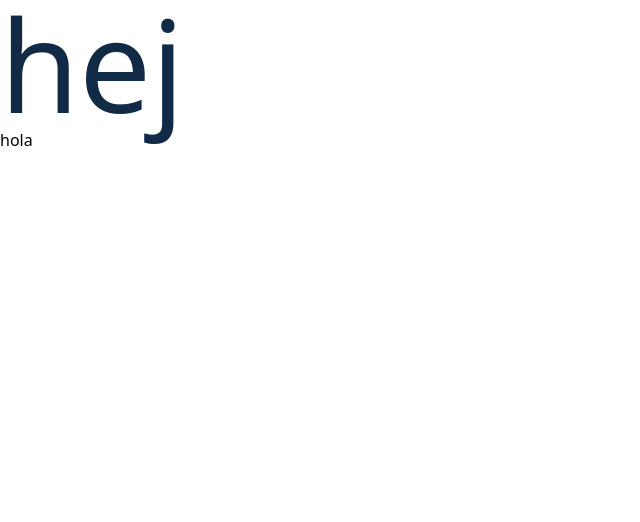
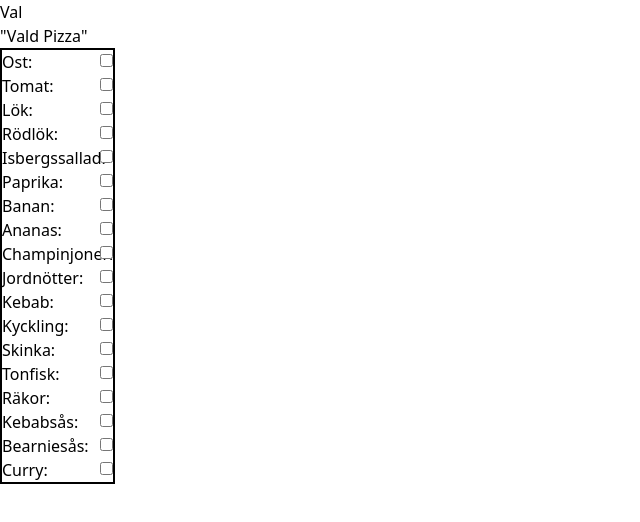
Before and after one commit to biggieliten/PizzaCalculator, a React (Vite) app: page / in a window 1280 px wide. Shown: the top 522 px of the page, without its empty margins (0-640 px from the left). Built offline with nearby package versions, Linux system fonts and the light colour scheme.

Commit message:
Started building ChosenProduct and added a Button comp

```diff
--- a/src/App.tsx
+++ b/src/App.tsx
@@ -1,4 +1,5 @@
 import { useState } from "react";
+import ChosenProduct from "./Components/ChosenProduct/ChosenProduct";
 import reactLogo from "./assets/react.svg";
 import viteLogo from "/vite.svg";
 import "./App.css";
@@ -8,10 +9,11 @@ function App() {
 
   return (
     <>
-      <div>
+      <ChosenProduct />
+      {/* <div>
         <p className="text-blue text-9xl">hej</p>
         <h1>hola</h1>
-      </div>
+      </div> */}
     </>
   );
 }
--- /dev/null
+++ b/src/Components/Button/Button.tsx
@@ -0,0 +1,14 @@
+type Button = {
+  buttonTitle: string;
+  ButtonClick: React.MouseEventHandler<HTMLButtonElement>;
+};
+
+const Button = ({ buttonTitle, ButtonClick }: Button) => {
+  return (
+    <>
+      <button onClick={ButtonClick}>{buttonTitle}</button>
+    </>
+  );
+};
+
+export default Button;
--- a/src/Components/ChosenProduct/ChosenProduct.tsx
+++ b/src/Components/ChosenProduct/ChosenProduct.tsx
@@ -0,0 +1,44 @@
+const ChosenProduct = () => {
+  const toppings = [
+    { name: "Ost: " },
+    { name: "Tomat: " },
+    { name: "Lök: " },
+    { name: "Rödlök: " },
+    { name: "Isbergssallad: " },
+    { name: "Paprika: " },
+    { name: "Banan: " },
+    { name: "Ananas: " },
+    { name: "Champinjoner: " },
+    { name: "Jordnötter: " },
+    { name: "Kebab: " },
+    { name: "Kyckling: " },
+    { name: "Skinka: " },
+    { name: "Tonfisk: " },
+    { name: "Räkor: " },
+    { name: "Kebabsås: " },
+    { name: "Bearniesås: " },
+    { name: "Curry: " },
+  ];
+
+  return (
+    <>
+      <h1>Val</h1>
+      <h2>"Vald Pizza"</h2>
+      <div className="flex flex-col border-solid border-2 border-sky-500 size-fit">
+        {toppings.map((topping) => (
+          <div className="flex flex-row relative  ">
+            <label htmlFor={topping.name}>{topping.name}</label>
+            <input
+              type="checkbox"
+              name={topping.name}
+              id=""
+              className="absolute right-0 top-1 "
+            />
+          </div>
+        ))}
+      </div>
+    </>
+  );
+};
+
+export default ChosenProduct;
--- a/src/pizza.json
+++ b/src/pizza.json
@@ -93,7 +93,7 @@
       ]
     },
     {
-      "name": "Kyckling special",
+      "name": "Kyckling Excellenté",
       "type": "kyckling",
       "ingredients": ["kyckling", "ost", "tomat", "curry", "rödlök", "kebabsås"]
     }
```
